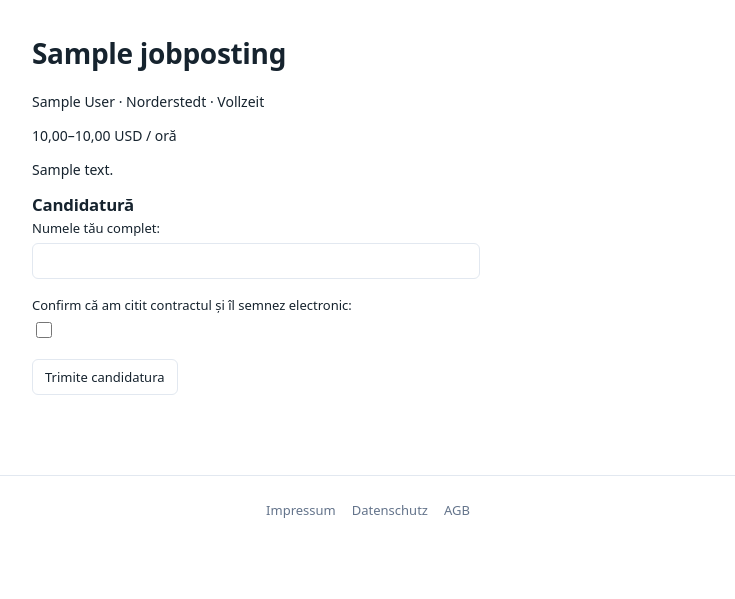
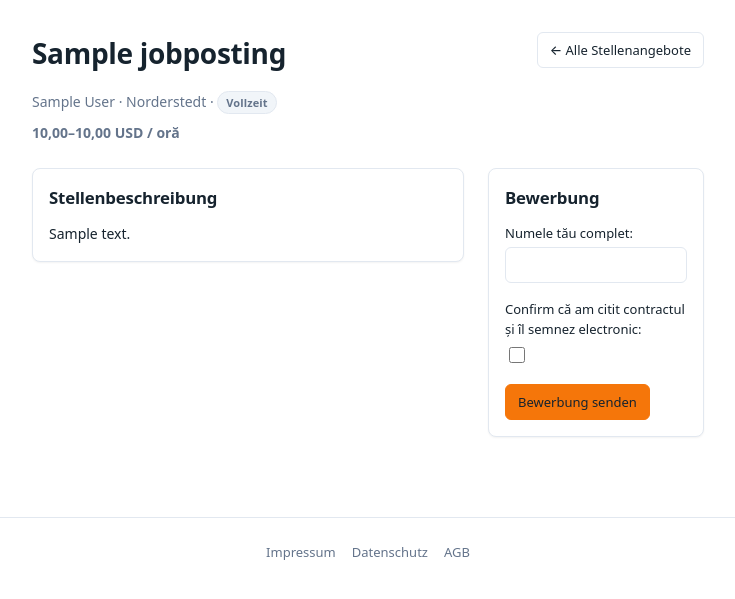
Before and after one commit to Geronimo1975/Cleaning_SaaS, a Django app: template templates/jobs/detail.html in a window 1280 px wide. Shown: the part 61-660 px from the top of the page, without its empty margins (272-1007 px from the left). Run offline with Django 5.2, Linux system fonts and the light colour scheme; data comes from the database, SQL or seed files in the repository; tables that the repository leaves empty hold one stand-in row (values such as "Sample post"); the template is opened without the code that fills it: values that come from a table or form of the project are taken from there, most other values are stand-ins (such as "Sample title", 1, 10 or a date in 2020); parts of the project's set-up code (start-up, migrations or seed data) failed here and were passed over.

Commit message:
P1: reskin jobs/detail.html — card layout, corectare RO/DE
Pagina publică de anunț avea titlul secțiunii de candidatură în română
("Candidatură") pe o pagină altfel integral germană — corectat la
"Bewerbung". Descrierea și formularul de candidatură intră acum în
carduri (.card/.card-head/.card-body), consistent cu jobs/list.html.

Co-Authored-By: Claude Sonnet 5 <noreply@anthropic.com>
Claude-Session: https://claude.ai/code/session_01SPQADdLXRf3n2Nhxn2NzMV

```diff
--- a/templates/jobs/detail.html
+++ b/templates/jobs/detail.html
@@ -2,10 +2,33 @@
 {% block title %}{{ job.title }}{% endblock %}
 {% block content %}
 <script type="application/ld+json">{{ jsonld }}</script>
-<h1>{{ job.title }}</h1>
-<p>{{ job.account.display_name }} · {{ job.locality.name }} · {{ job.get_employment_type_display }}</p>
-{% if job.salary_min %}<p>{{ job.salary_min }}–{{ job.salary_max }} {{ job.salary_currency }} / {{ job.get_salary_unit_display }}</p>{% endif %}
-<div>{{ job.description|linebreaks }}</div>
-<h2>Candidatură</h2>
-<form method="post" action="{% url 'jobs:apply' job.slug %}">{% csrf_token %}{{ form.as_p }}<button>Trimite candidatura</button></form>
+
+<div class="page-head">
+  <div>
+    <h1>{{ job.title }}</h1>
+    <p>{{ job.account.display_name }} · {{ job.locality.name }} · <span class="badge">{{ job.get_employment_type_display }}</span></p>
+    {% if job.salary_min %}
+    <p style="margin-top:var(--sp-2); font-weight:600;">{{ job.salary_min }}–{{ job.salary_max|default:job.salary_min }} {{ job.salary_currency }} / {{ job.get_salary_unit_display }}</p>
+    {% endif %}
+  </div>
+  <a class="btn" href="{% url 'jobs:list' %}">← Alle Stellenangebote</a>
+</div>
+
+<div class="grid" style="grid-template-columns: 2fr 1fr; gap:var(--sp-5); align-items:start;">
+  <div class="card">
+    <div class="card-head"><h2>Stellenbeschreibung</h2></div>
+    <div class="card-body">{{ job.description|linebreaks }}</div>
+  </div>
+
+  <div class="card">
+    <div class="card-head"><h2>Bewerbung</h2></div>
+    <div class="card-body">
+      <form method="post" action="{% url 'jobs:apply' job.slug %}">
+        {% csrf_token %}
+        {{ form.as_p }}
+        <button class="btn btn-primary" type="submit">Bewerbung senden</button>
+      </form>
+    </div>
+  </div>
+</div>
 {% endblock %}
```
